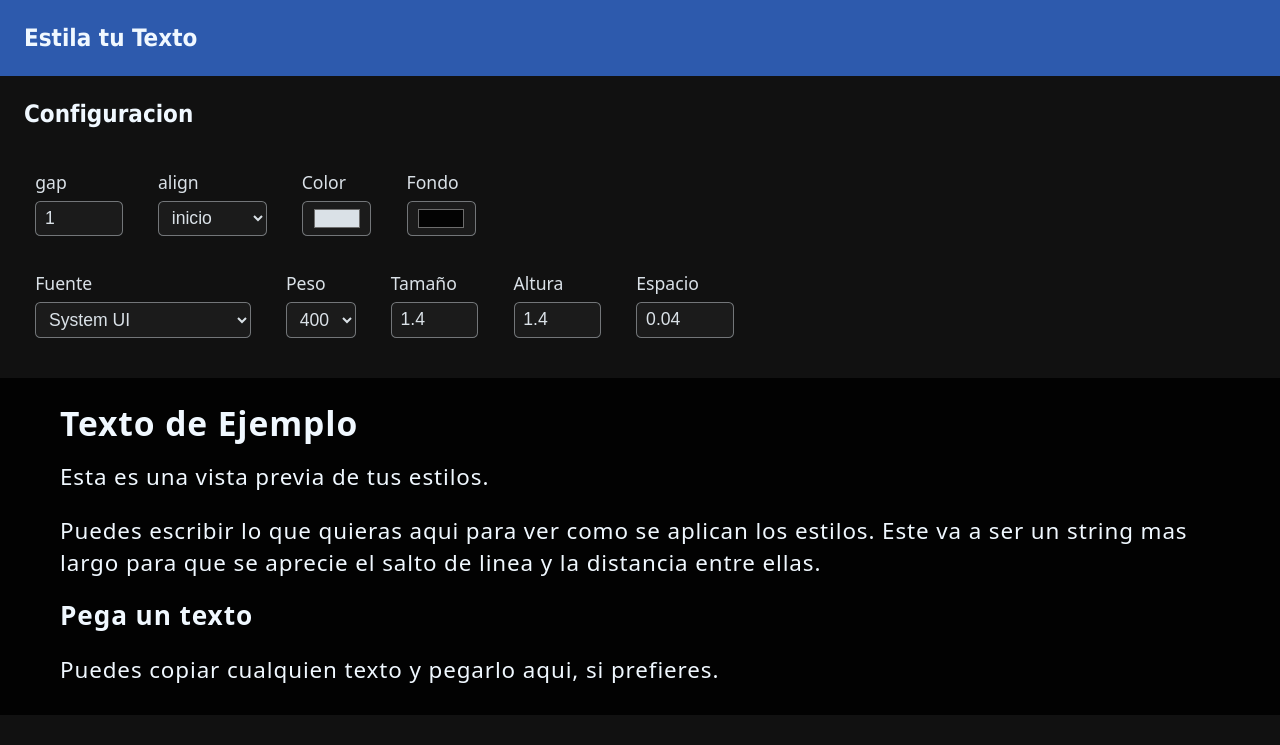
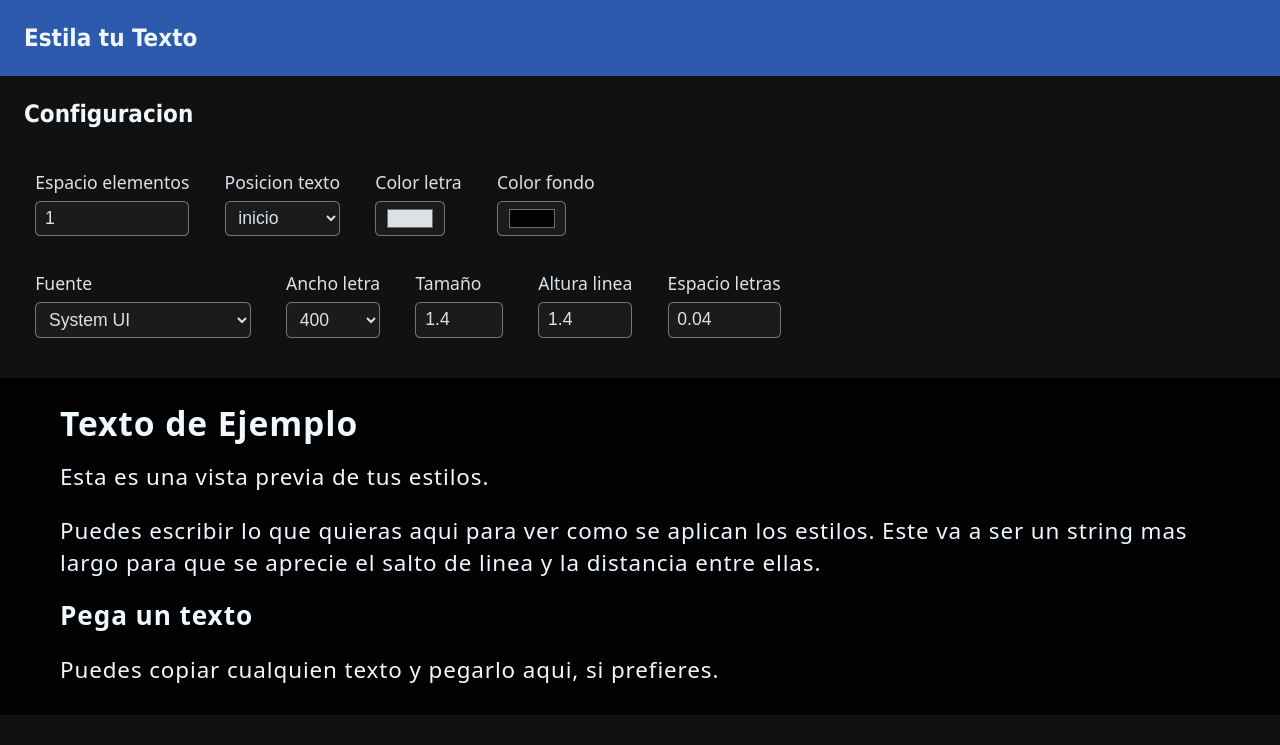
Before and after one commit to SebaRomeroX/component_builder, a React (Vite) app: page / in a window 1280 px wide. Shown: the top 745 px of the page. Built offline with nearby package versions, Linux system fonts and the light colour scheme.

Commit message:
refactor(inputs): eliminar magic strings

```diff
--- a/src/App.jsx
+++ b/src/App.jsx
@@ -6,13 +6,13 @@ import { Visualizador } from './components/Visualizador'
 
 function useEstilos () {
   const [estilos, setEstilos] = useState({
-    Color: '#F0F8FF',
-    Fondo: '#020202',
-    Fuente: 'system-ui',
-    Tamaño: '1.4',
-    Peso: '400',
-    Espacio: '0.04',
-    Altura: '1.4',
+    color: '#F0F8FF', // sacar de inputsParams ?¡?¡?¡?
+    background: '#020202',
+    family: 'system-ui',
+    size: '1.4',
+    weight: '400',
+    spacing: '0.04',
+    height: '1.4',
     gap: '1',
     align: 'left',
   })
--- a/src/InputsParams.js
+++ b/src/InputsParams.js
@@ -25,15 +25,40 @@ const OPCIONES_FUENTE = [
 
 
 export const InputsNumberParams = {
-  gap: { label: 'gap', min: 1, max: 3, step: 0.1 },
-  tamaño: { label: 'Tamaño', min: 1, max: 2, step: 0.1 },
-  altura: { label: 'Altura', min: 1, max: 2, step: 0.1 },
-  espacio: { label: 'Espacio', min: 0, max: 0.3, step: 0.01 },
+  gap: {
+    label: 'Espacio elementos',
+    campo: 'gap',
+    min: 1,
+    max: 3,
+    step: 0.1
+  },
+  tamaño: {
+    label: 'Tamaño',
+    campo: 'size',
+    min: 1,
+    max: 2,
+    step: 0.1
+  },
+  altura: {
+    label: 'Altura linea',
+    campo: 'height',
+    min: 1,
+    max: 2,
+    tep: 0.1
+  },
+  espacio: {
+    label: 'Espacio letras',
+    campo: 'spacing',
+    min: 0,
+    max: 0.3,
+    step: 0.01
+  },
 }
 
 export const InputsSelectsParams = {
   align: {
-    label: 'align',
+    label: 'Posicion texto',
+    campo: 'align',
     opciones: [
       {nombre: 'inicio', contenido: 'left'},
       {nombre: 'centrado', contenido: 'center'}
@@ -41,10 +66,12 @@ export const InputsSelectsParams = {
   },
   fuente: {
     label: 'Fuente',
+    campo: 'family',
     opciones: OPCIONES_FUENTE,
   },
   peso: {
-    label: 'Peso',
+    label: 'Ancho letra',
+    campo: 'weight',
     opciones: [
       {nombre: '100', contenido: 100},
       {nombre: '400', contenido: 400},
@@ -52,3 +79,14 @@ export const InputsSelectsParams = {
     ],
   },
 }
+
+export const InputsColorParams = {
+  color: {
+    label: 'Color letra',
+    campo: 'color',
+  },
+  fondo: {
+    label: 'Color fondo',
+    campo: 'background',
+  },
+}
--- a/src/components/Salida.jsx
+++ b/src/components/Salida.jsx
@@ -1,7 +1,7 @@
 import { useState } from "react"
 
 export const SalidaCodigo = ({ estilos, texto }) => {
-  const { Color, Fondo, Tamaño, Fuente, Peso, Espacio, Altura, gap, align } = estilos
+  const { color, background, size, family, weight, spacing, height, gap, align } = estilos
   const { titulo, parrafo1, parrafo2, subtitulo, parrafo3 } = texto
   const [copiar, setCopiar] = useState('📝')
 
@@ -37,13 +37,13 @@ export const SalidaCodigo = ({ estilos, texto }) => {
 
       <style>
         .texto {
-          color: ${Color};
-          background: ${Fondo};
-          font-family: ${Fuente};
-          font-size: ${Tamaño}em;
-          font-weight: ${Peso};
-          letter-spacing: ${Espacio}em;
-          line-height: ${Altura}em;
+          color: ${color};
+          background: ${background};
+          font-family: ${family};
+          font-size: ${size}em;
+          font-weight: ${weight};
+          letter-spacing: ${spacing}em;
+          line-height: ${height}em;
           display: flex;
           flex-direction: column;
           gap: ${gap}em;
--- a/src/components/Visualizador.jsx
+++ b/src/components/Visualizador.jsx
@@ -1,7 +1,7 @@
 import { useState } from "react"
 
 export const Visualizador = ({ estilos, texto, actualizarTexto }) => {
-  const { Color, Fondo, Tamaño, Fuente, Peso, Espacio, Altura, gap, align } = estilos
+  const { color, background, size, family, weight, spacing, height, gap, align } = estilos
   const [textoInicial] = useState(texto)
 
   return (
@@ -10,13 +10,13 @@ export const Visualizador = ({ estilos, texto, actualizarTexto }) => {
         className='visualizador'
         spellCheck='false'
         style={{
-          color: Color,
-          background: Fondo,
-          fontFamily: Fuente,
-          fontSize: `${Tamaño}em`,
-          fontWeight: Peso,
-          letterSpacing: `${Espacio}em`,
-          lineHeight: `${Altura}em`,
+          color: color,
+          background: background,
+          fontFamily: family,
+          fontSize: `${size}em`,
+          fontWeight: weight,
+          letterSpacing: `${spacing}em`,
+          lineHeight: `${height}em`,
           gap: `${gap}em`,
           textAlign: align
         }}
--- a/src/components/style_editor/InputColor.jsx
+++ b/src/components/style_editor/InputColor.jsx
@@ -1,10 +1,12 @@
-export const InputColor = ({ label, funcion, inicial }) => {
+export const InputColor = ({ elemento, funcion, inicial }) => {
+  const { label, campo } = elemento
+
   return (
     <label>
       <p>{label}</p>
       <input
         type='color'
-        onChange={(e) => funcion(label, e.target.value)}
+        onChange={(e) => funcion(campo, e.target.value)}
         value={inicial}
       />
     </label>
--- a/src/components/style_editor/InputNumber.jsx
+++ b/src/components/style_editor/InputNumber.jsx
@@ -1,11 +1,11 @@
 export const InputNumber = ({ elemento, funcion, inicial }) => {
-  const { label, min, max, step } = elemento
+  const { label, min, max, step, campo } = elemento
   return (
     <label>
       <p>{label}</p>
       <input
         type="number"
-        onChange={(e) => funcion(label, e.target.value)}
+        onChange={(e) => funcion(campo, e.target.value)}
         min={min}
         max={max}
         step={step}
--- a/src/components/style_editor/InputSelect.jsx
+++ b/src/components/style_editor/InputSelect.jsx
@@ -1,10 +1,10 @@
 export const InputSelect = ({ elemento ,funcion, inicial }) => {
-  const { label, opciones } = elemento
+  const { label, opciones, campo } = elemento
   return (
     <label>
       <p>{label}</p>
       <select
-        onChange={(e) => funcion(label, e.target.value)}
+        onChange={(e) => funcion(campo, e.target.value)}
         defaultValue={inicial}
       >
         {
--- a/src/components/style_editor/StyleEditor.jsx
+++ b/src/components/style_editor/StyleEditor.jsx
@@ -1,10 +1,10 @@
-import { InputsNumberParams, InputsSelectsParams } from '../../InputsParams.js'
+import { InputsColorParams, InputsNumberParams, InputsSelectsParams } from '../../InputsParams.js'
 import { InputNumber } from './InputNumber.jsx'
 import { InputSelect } from './InputSelect.jsx'
 import { InputColor } from './InputColor.jsx'
 
 export const StyleEditor = ({ estilos, actualizarEstilos }) => {
-  const { Color, Fondo, Tamaño, Fuente, Peso, Espacio, Altura, gap, align } = estilos
+  const { color, background, size, family, weight, spacing, height, gap, align } = estilos
 
   return (
     <section>
@@ -21,40 +21,40 @@ export const StyleEditor = ({ estilos, actualizarEstilos }) => {
           inicial={align}
         />
         <InputColor
-          label={'Color'}
+          elemento={InputsColorParams.color}
           funcion={actualizarEstilos}
-          inicial={Color}
+          inicial={color}
         />
         <InputColor
-          label={'Fondo'}
+          elemento={InputsColorParams.fondo}
           funcion={actualizarEstilos}
-          inicial={Fondo}
+          inicial={background}
         />
       </section>
       <section className='inputs-configuracion'>
         <InputSelect
           elemento={InputsSelectsParams.fuente}
           funcion={actualizarEstilos}
-          inicial={Fuente}
+          inicial={family}
         />
         <InputSelect
           elemento={InputsSelectsParams.peso}
           funcion={actualizarEstilos}
-          inicial={Peso}
+          inicial={weight}
         />
         <InputNumber
           elemento={InputsNumberParams.tamaño}
-          inicial={Tamaño}
+          inicial={size}
           funcion={actualizarEstilos}
         />
         <InputNumber
           elemento={InputsNumberParams.altura}
-          inicial={Altura}
+          inicial={height}
           funcion={actualizarEstilos}
         />
         <InputNumber
           elemento={InputsNumberParams.espacio}
-          inicial={Espacio}
+          inicial={spacing}
           funcion={actualizarEstilos}
         />
       </section>
```
